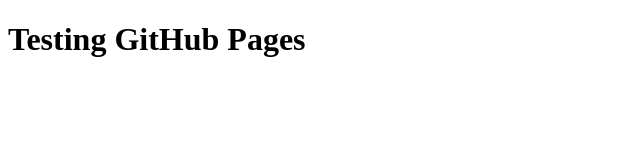
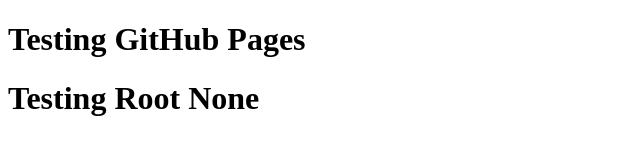
Before and after one commit to KaiHoverZhuo/TestGitHubPage, a plain HTML site: page index.html in a window 1280 px wide. Shown: the whole page, without its empty margins (0-640 px from the left). Drawn offline with Linux system fonts and the light colour scheme.

Commit message:
Testing Root None

```diff
--- a/index.html
+++ b/index.html
@@ -9,6 +9,7 @@
 
 <body>
     <h1>Testing GitHub Pages</h1>
+    <h1>Testing Root None</h1>
 
 
 
```
